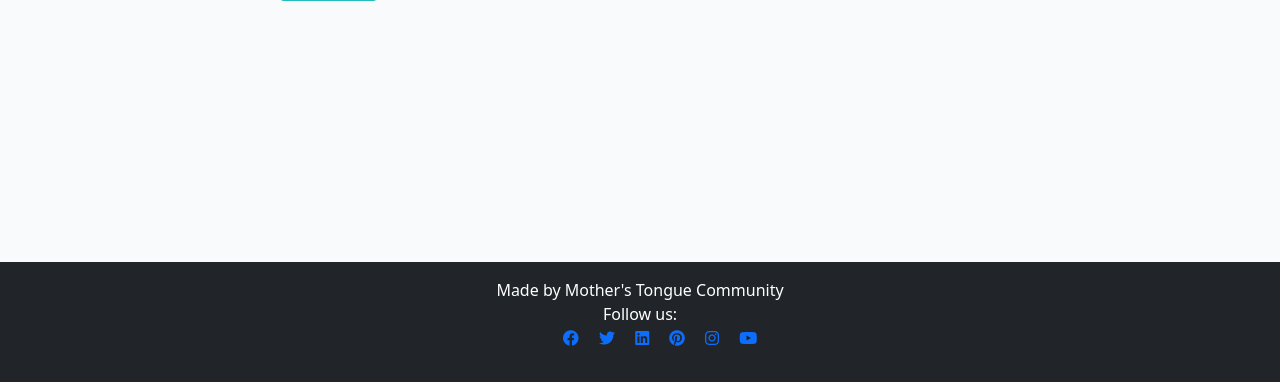
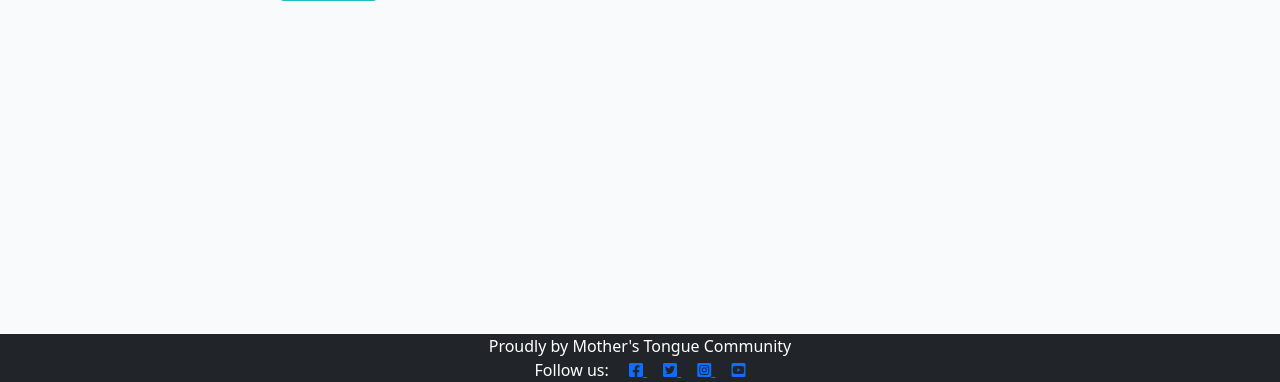
Before and after one commit to kiksgold/mothers-tongue, a Django app: page /accounts/signup/ in a window 1280 px wide. Shown: the part 418-800 px from the top of the page. Run offline with Django 3.2, Linux system fonts and the light colour scheme.

Commit message:
Edit and style footer

```diff
--- a/blog/models.py
+++ b/blog/models.py
@@ -18,7 +18,6 @@ class Post(models.Model):
     status = models.IntegerField(choices=STATUS, default=0)
     likes = models.ManyToManyField(User, related_name='blogpost_like', blank=True)
     category = models.ManyToManyField('Category', related_name="posts")
-
 
 
     class Meta:
--- a/templates/base.html
+++ b/templates/base.html
@@ -45,15 +45,15 @@
                     <ul class="navbar-nav me-auto mb-2 mb-lg-0">
 
                         {% if user.is_authenticated %}
-                        <li class="nav-item">
-                            <a class="nav-link" href="{% url 'account_logout' %}">Logout</a>
-                        </li>
                         <li class="nav-item dropdown">
                             <a class="nav-link dropdown-toggle" href="#" id="navbarDropdown"
                             role="button" data-bs-toggle="dropdown" aria-expanded="false">Welcome {{ user.username }}</a>
                             <ul class="dropdown-menu" aria-labelledby="navbarDropdown">
                                 <li><a class="dropdown-item" href="{% url 'create_post' %}">Create Post</a></li>
                             </ul>
+                        </li>
+                        <li class="nav-item">
+                            <a class="nav-link" href="{% url 'account_logout' %}">Logout</a>
                         </li>
                         {% else %}
                         <li class="nav-item">
@@ -93,49 +93,26 @@
     </main>
 
     <!-- Footer -->
-    <footer class="footer mt-auto py-3 bg-dark" style="position: fixed;bottom: 0;width: 100%;">
-        <div class="container">
-            <p class="m-0 text-center text-white">Made by Mother's Tongue Community</p>
+    <footer class="bg-dark" style="position: fixed;bottom: 0;width: 100%;">
+        <p class="m-0 text-center text-white">Proudly by Mother's Tongue Community</p>
         <p class="m-0 text-center text-white">Follow us:
-                <ul class="text-center">
-                    <li class="list-inline-item">
             <a target="_blank" href="https://www.facebook.com">
-                            <i class="fab fa-facebook ms-2" aria-hidden="true"></i>
+                <i class="fab fa-facebook-square ms-3"></i>
                 <span class="sr-only">Facebook</span>
             </a>
-                    </li>
-                    <li class="list-inline-item">
             <a target="_blank" href="https://www.twitter.com">
-                            <i class="fab fa-twitter ms-2" aria-hidden="true"></i>
+                <i class="fab fa-twitter-square ms-3"></i>
                 <span class="sr-only">Twitter</span>
             </a>
-                    </li>
-                    <li class="list-inline-item">
-                        <a target="_blank" href="https://www.linkedin.com">
-                            <i class="fab fa-linkedin ms-2" aria-hidden="true"></i>
-                            <span class="sr-only">LinkedIn</span>
-                        </a>
-                    </li>
-                    <li class="list-inline-item">
-                        <a target="_blank" href="https://www.pinterest.com">
-                            <i class="fab fa-pinterest ms-2" aria-hidden="true"></i>
-                            <span class="sr-only">Pinterest</span>
-                        </a>
-                    </li>
-                    <li class="list-inline-item">
             <a target="_blank" href="https://www.instagram.com">
-                            <i class="fab fa-instagram ms-2" aria-hidden="true"></i>
+                <i class="fab fa-instagram-square ms-3"></i>
                 <span class="sr-only">Instagram</span>
             </a>
-                    </li>
-                    <li class="list-inline-item">
             <a target="_blank" href="https://www.youtube.com">
-                            <i class="fab fa-youtube ms-2" aria-hidden="true"></i>
+                <i class="fab fa-youtube-square ms-3"></i>
                 <span class="sr-only">Youtube</span>
             </a>
-                    </li>
-                </ul>
-        </div>
+            </p>
     </footer>
     <script>
         setTimeout(function () {
--- a/templates/edit_post.html
+++ b/templates/edit_post.html
@@ -13,7 +13,6 @@
             {% csrf_token %}
             <button type="submit" class="btn btn-signup btn-lg">Submit</button>
         </form>
-
     </div>
 </div>
 
--- a/templates/post_detail.html
+++ b/templates/post_detail.html
@@ -40,7 +40,7 @@
                 Delete
             </button>
 
-            <!-- Modal -->
+            <!-- Modal for the Delete button-->
             <div class="modal fade" id="exampleModal" tabindex="-1" aria-labelledby="exampleModalLabel" aria-hidden="true">
                 <div class="modal-dialog">
                 <div class="modal-content">
@@ -126,7 +126,7 @@
             <div class="card-body">
                 <!-- We want a for loop inside the empty control tags to iterate through each comment in comments -->
                 {% for comment in comments %}
-                <div class="comments" style="padding: 10px;">
+                <div class="comments">
                     <p class="font-weight-bold">
                         <!-- The commenter's name goes here. Check the model if you're not sure what that is -->
                         {{ comment.name }}
```
Lines whose indentation alone changed are shown as unchanged.
